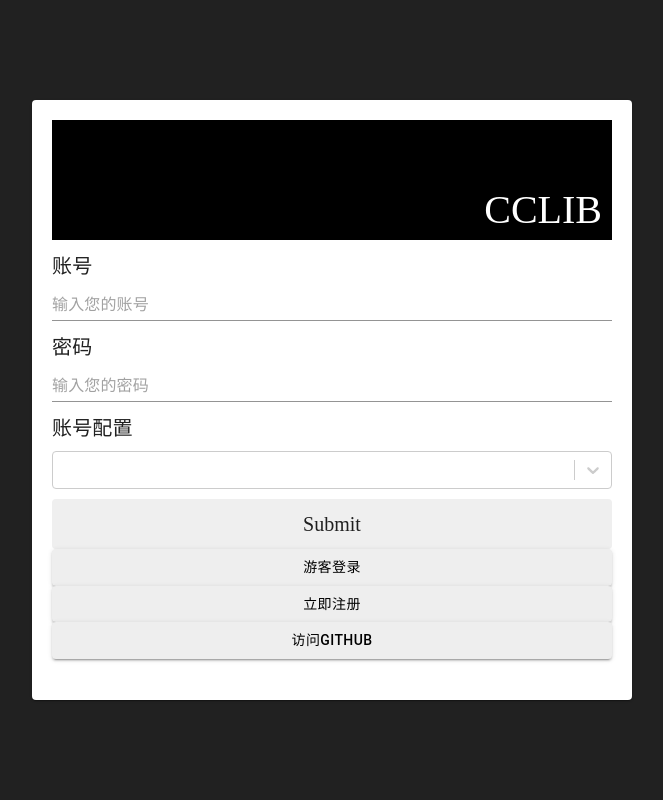
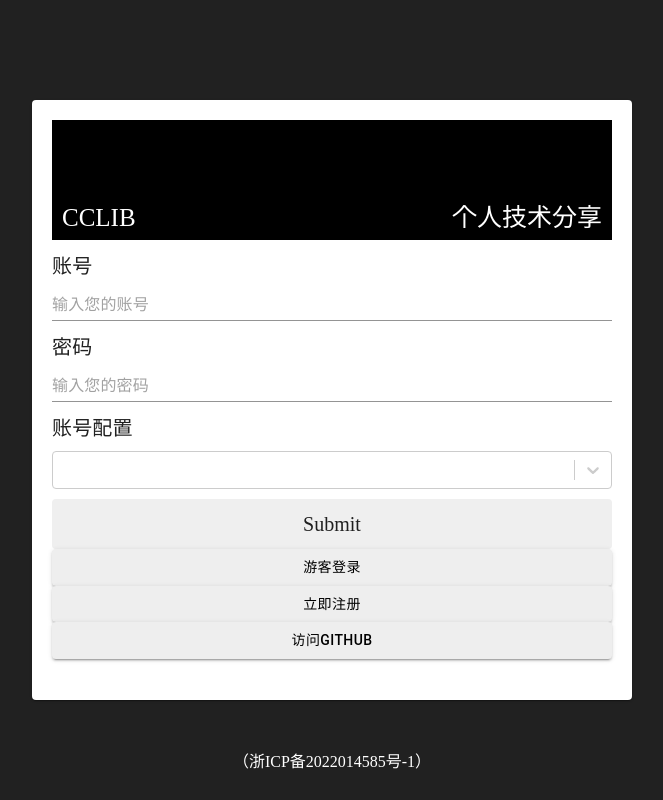
Before and after one commit to ccj-007/Cclib, a React (Create React App) app: page /login in a window 1280 px wide. Shown: the whole page, without its empty margins (308-971 px from the left). Built offline with nearby package versions, Linux system fonts and the light colour scheme; what react-swipeable-views-utils would draw is missing.

Commit message:
解决备案信息、history问题

```diff
--- a/config-overrides.js
+++ b/config-overrides.js
@@ -5,7 +5,7 @@ const {
   addWebpackAlias,
   addWebpackPlugin,
   babelExclude,
-  overrideDevServer
+  overrideDevServer,
 } = require('customize-cra');
 const path = require('path');
 const ProgressBarPlugin = require('progress-bar-webpack-plugin');
@@ -74,5 +74,5 @@ module.exports = {
       },
     }),
     babelExclude([path.resolve('src/service')]), //排除后端代码
-  )
-}
+  ),
+};
--- a/src/App.tsx
+++ b/src/App.tsx
@@ -17,7 +17,7 @@ import { useSelector } from "react-redux";
 import '@/i18n/configs'
 
 function App() {
-  useTitle('cc资源库')
+  useTitle('个人技术分享')
   const element = useRoutes(routes)
   const store: any = useSelector((state) => state);
   const [mode, setMode] = React.useState<PaletteMode>('light');
--- a/src/page/login/index.module.css
+++ b/src/page/login/index.module.css
@@ -36,6 +36,7 @@
     height: 600px;
   }
 }
+
 .input {
   width: 100%;
 }
@@ -47,12 +48,20 @@
   position: relative;
 }
 
-.bgTitle {
+.bg-title-left {
+  position: absolute;
+  bottom: 10px;
+  left: 10px;
+  color: #fff;
+  font-size: 25px;
+}
+
+.bg-title-right {
   position: absolute;
   bottom: 10px;
   right: 10px;
   color: #fff;
-  font-size: 40px;
+  font-size: 25px;
 }
 
 .btn {
@@ -70,3 +79,8 @@
   color: #fff;
   transition: 0.5s background linear;
 }
+
+.beian-info {
+  position: absolute;
+  bottom: 30px;
+}
--- a/src/page/login/index.tsx
+++ b/src/page/login/index.tsx
@@ -54,6 +54,8 @@ export default function Login() {
   }, [])
 
   const LoginWarpCSS = css`
+  display: flex;
+  flex-direction: column;
   width: 100vw;
   height: 100vh;
   display: flex;
@@ -105,7 +107,8 @@ export default function Login() {
         <Register registerDialog={openRegisterDialog} close={closeClickOpenRegister}></Register>
         <div className={styles.box} >
           <div className={styles.bg} >
-            <div className={styles.bgTitle}>CCLIB</div>
+            <div className={styles['bg-title-left']}>CCLIB</div>
+            <div className={styles['bg-title-right']}>个人技术分享</div>
           </div>
 
           <form onSubmit={handleSubmit(onSubmit)}>
@@ -160,6 +163,10 @@ export default function Login() {
           </form>
         </div>
       </Card>
+
+
+      {/* 备案信息 */}
+      <a href='https://beian.miit.gov.cn/' className={styles['beian-info']} target="_blank">（浙ICP备2022014585号-1）</a>
     </div>
   );
 }
```
